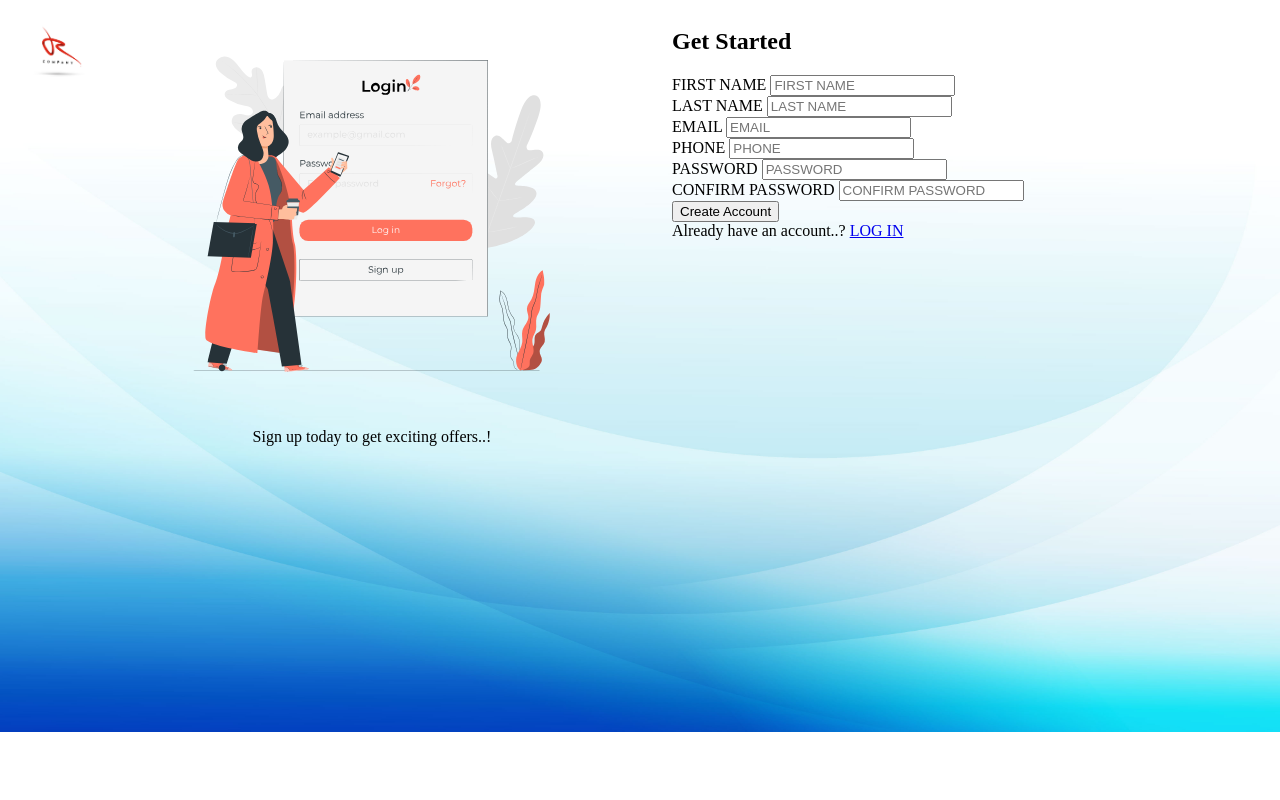
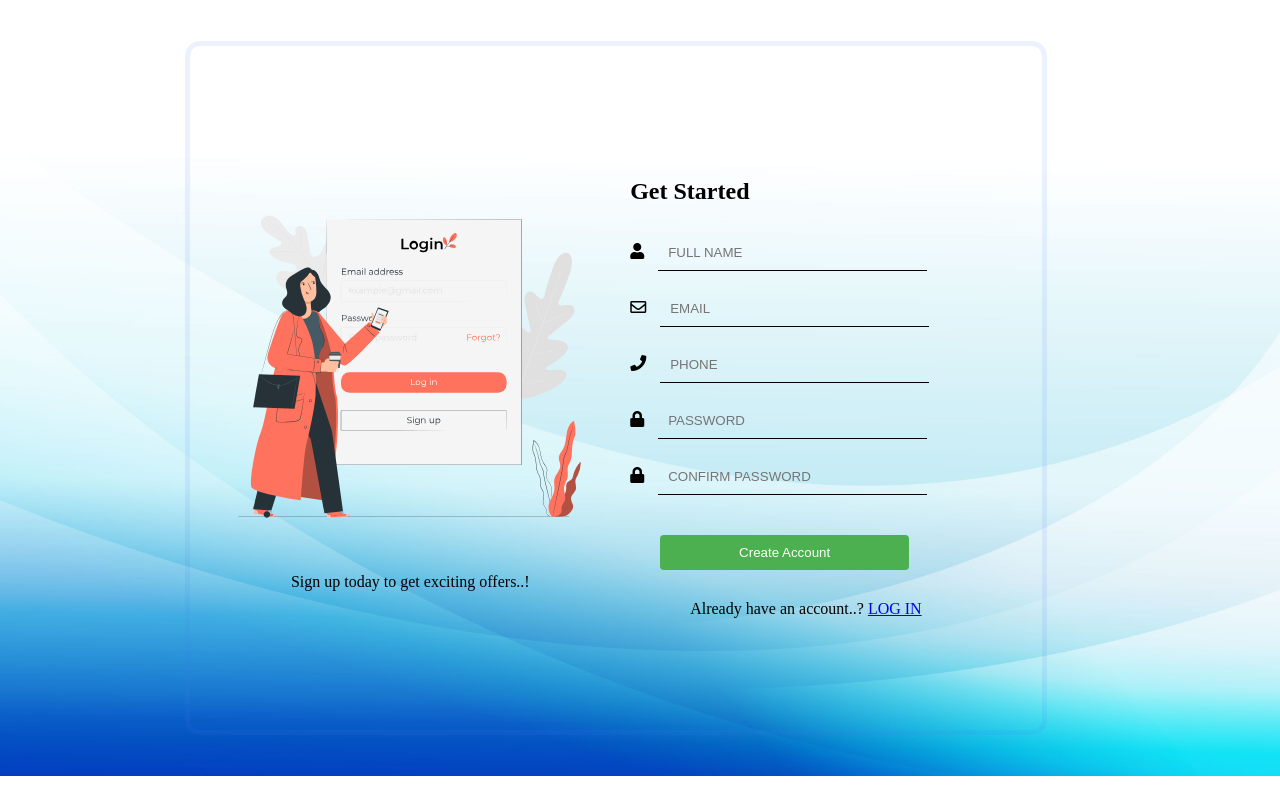
Before and after one commit to nuru484/Sign-up-Form, a plain HTML site: page index.html in a window 1280 px wide. Drawn offline with Linux system fonts and the light colour scheme.

Commit message:
Designed it with css

```diff
--- a/index.html
+++ b/index.html
@@ -3,22 +3,20 @@
   <head>
     <meta charset="UTF-8" />
     <meta name="viewport" content="width=device-width, initial-scale=1.0" />
+    <link
+      rel="stylesheet"
+      href="https://cdnjs.cloudflare.com/ajax/libs/font-awesome/5.15.3/css/all.min.css"
+    />
     <link rel="stylesheet" href="style.css" />
     <link rel="icon" href="logo.jpg" />
     <title>Sign-up Form</title>
   </head>
   <body>
     <div class="main-container">
-      <div class="logo-container">
-        <a href="index.html"
-          ><img width="100px" class="logo" src="logo.jpg" alt="the-site-logo"
-        /></a>
-      </div>
       <div class="content-container">
         <section class="section-1">
           <div class="background-image-container">
             <img
-              width="400px"
               class="background-image"
               src="Login-pana.svg"
               alt="background-image"
@@ -31,27 +29,19 @@
           <div class="section-2-heading"><h1>Get Started</h1></div>
           <form action="POST">
             <div>
-              <label for="firstname">FIRST NAME</label>
+              <label for="fullname">FULL NAME</label>
+              <i class="fas fa-user"></i>
               <input
-                id="firstname"
+                id="fullname"
                 type="text"
-                name="firstname"
-                placeholder="FIRST NAME"
-                required
-              />
-            </div>
-            <div>
-              <label for="lastname">LAST NAME</label>
-              <input
-                id="lastname"
-                type="text"
-                name="lastname"
-                placeholder="LAST NAME"
+                name="fullname"
+                placeholder="FULL NAME"
                 required
               />
             </div>
             <div>
               <label for="email">EMAIL</label>
+              <i class="far fa-envelope"></i>
               <input
                 id="email"
                 type="email"
@@ -62,6 +52,7 @@
             </div>
             <div>
               <label for="phone">PHONE</label>
+              <i class="fas fa-phone"></i>
               <input
                 id="phone"
                 type="tel"
@@ -72,6 +63,7 @@
             </div>
             <div>
               <label for="password">PASSWORD</label>
+              <i class="fas fa-lock"></i>
               <input
                 id="password"
                 type="text"
@@ -82,6 +74,7 @@
             </div>
             <div>
               <label for="confirm-password">CONFIRM PASSWORD</label>
+              <i class="fas fa-lock"></i>
               <input
                 id="confirm-password"
                 type="text"
@@ -91,7 +84,7 @@
               />
             </div>
             <div>
-              <button>Create Account</button>
+              <button type="submit">Create Account</button>
             </div>
           </form>
           <div class="already-have-account">
--- a/style.css
+++ b/style.css
@@ -6,18 +6,53 @@ body {
 
 .main-container {
   display: flex;
+  justify-content: center;
+  align-items: center;
+  width: 95vw;
+  height: 95vh;
 }
 .content-container {
   display: flex;
-  width: 95vw;
-}
-.logo-container {
-  width: 5vw;
+  justify-content: space-evenly;
+  align-items: center;
+  border: 5px solid rgba(73, 118, 240, 0.1);
+  border-radius: 15px;
+  width: 70%;
+  height: 90%;
+  overflow: auto;
 }
 .section-1 {
-  width: 50%;
+  width: 45%;
+}
+.section-2 {
+  width: 45%;
+}
+
+input {
+  width: 65%;
+  padding: 10px;
+  margin: 10px;
+  border: none;
+  background-color: transparent;
+  border-bottom: 1px solid black;
+}
+
+label {
+  display: none;
+}
+.already-have-account {
+  margin-left: 60px;
+}
+.background-text {
   text-align: center;
 }
-.section-2 {
-  width: 50%;
+
+button[type='submit'] {
+  background-color: #4caf50;
+  color: white;
+  padding: 10px 20px;
+  border: none;
+  border-radius: 4px;
+  width: 65%;
+  margin: 30px;
 }
```
